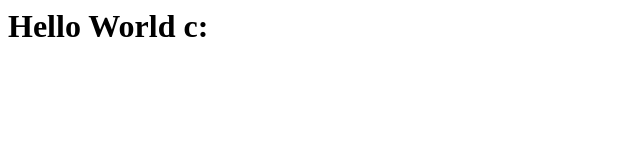
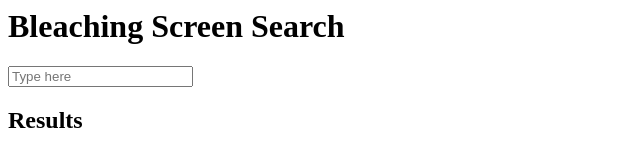
Before and after one commit to elliettb/chemical-screen-tool, a plain HTML site: page index.html in a window 1280 px wide. Shown: the whole page, without its empty margins (0-640 px from the left). Drawn offline with Linux system fonts and the light colour scheme.

Commit message:
added title and search bar

```diff
--- a/index.html
+++ b/index.html
@@ -1,10 +1,16 @@
 <html>
+
 <head>
-        <script defer src="./index.js"></script>
+    <!-- <script defer src="./index.js"></script> -->
+    <title>Bleaching Screen Search</title>
 </head>
+
 <body>
     <h1>
-            Hello World c:
+        Bleaching Screen Search
     </h1>
+    <input type="search" placeholder="Type here">
+    <h2>Results</h2>
 </body>
+
 </html>
```
Lines whose indentation alone changed are shown as unchanged.
